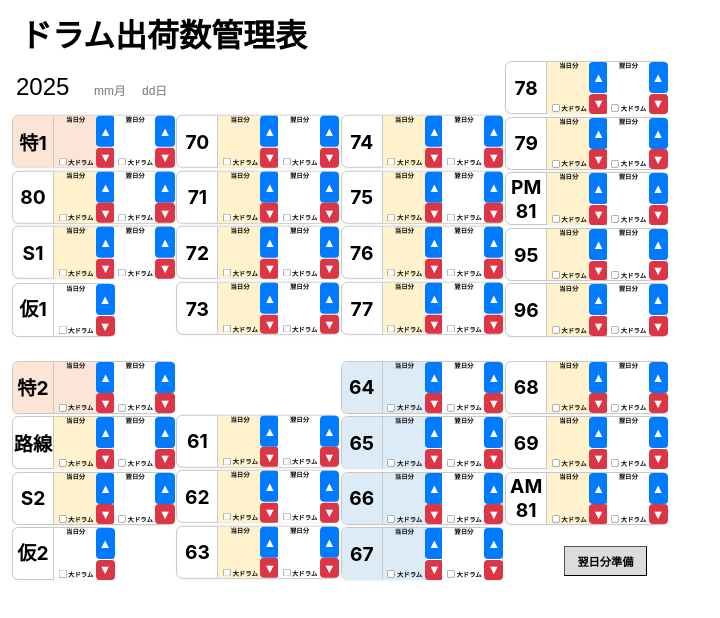
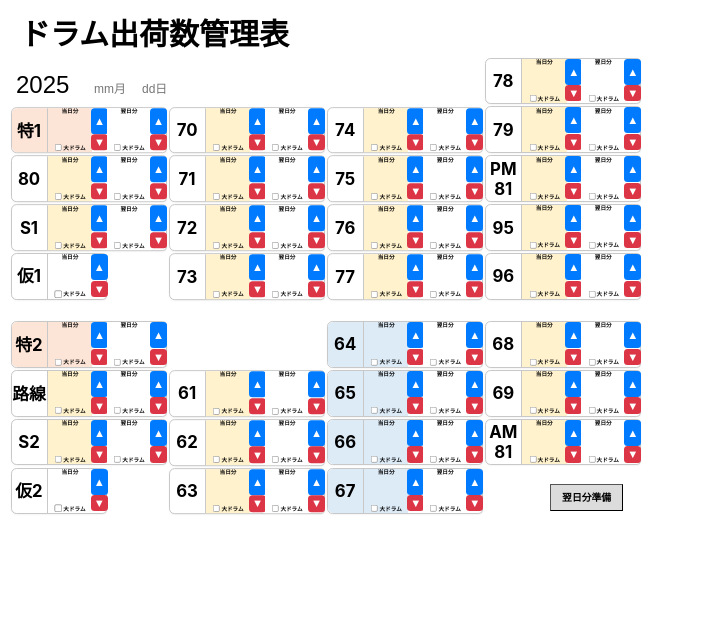
Before and after one commit to Rgtntppy/IBC, a React (Create React App) app: page /master in a window 1280 px wide. Shown: the top 618 px of the page, without its empty margins (0-720 px from the left). Built offline with nearby package versions, Linux system fonts and the light colour scheme; no server answers; the database is empty; the HTML template or start-up script is replaced by a standard one; what date-holidays would draw is missing.

Commit message:
レイアウト調整

```diff
--- a/src/components/master/ShipmentDesign.scss
+++ b/src/components/master/ShipmentDesign.scss
@@ -3,6 +3,7 @@ $binBlockHight: 60px;
 .shipmentTable {
 
     .title {
+        font-size: 30px;
         padding: 10px 20px;
         margin: 0;
     }
@@ -18,7 +19,7 @@ $binBlockHight: 60px;
         flex-wrap: nowrap;
         overflow-x: auto;
         width: fit-content;
-        zoom: 0.8;
+        zoom: 0.7;
 
         &::-webkit-scrollbar {
             display: none;
@@ -30,7 +31,7 @@ $binBlockHight: 60px;
             gap: 3px;
 
             &.column-lifted {
-                transform: translateY($binBlockHight*1.12);
+                transform: translateY($binBlockHight*1.17);
             }
 
 
--- a/src/components/master/binBlocks/binBlocks.scss
+++ b/src/components/master/binBlocks/binBlocks.scss
@@ -2,6 +2,7 @@ $binBlockHight: 64px;
 $border-color: 1px solid rgb(200, 200, 200);
 $thinRed-color: rgb(252, 228, 214);
 $thinYellow-color: rgb(255, 242, 204);
+$thinGreen-color: rgb(226, 239, 218);
 $thinBlue-color: rgb(221, 235, 247);
 $white-color: #fff;
 $block-radius: 8px;
@@ -21,7 +22,7 @@ $button-radius: 5px;
     $block-radius;
     box-shadow: 0 1px 3px rgba(0, 0, 0, 0.05);
     height: $binBlockHight;
-    width: 200px;
+    width: 220px;
 
     /* 左側: bin名 */
     .binName {
@@ -41,6 +42,10 @@ $button-radius: 5px;
             background-color: $thinRed-color;
         }
 
+        &.highlight-green {
+            background-color: $thinGreen-color;
+        }
+
         &.highlight-blue {
             background-color: $thinBlue-color;
         }
@@ -53,7 +58,7 @@ $button-radius: 5px;
         align-items: center;
         font-weight: bold;
         height: 100%;
-        width: 54px;
+        width: 64px;
         overflow: hidden;
         box-sizing: border-box;
 
@@ -96,6 +101,10 @@ $button-radius: 5px;
 
         &.highlight-red {
             background-color: $thinRed-color;
+        }
+
+        &.highlight-green {
+            background-color: $thinGreen-color;
         }
 
         &.highlight-blue {
--- a/src/components/master/binBlocks/onlytoday/onlytoday.scss
+++ b/src/components/master/binBlocks/onlytoday/onlytoday.scss
@@ -24,7 +24,7 @@ $button-radius: 5px;
     $block-radius;
     box-shadow: 0 1px 3px rgba(0, 0, 0, 0.05);
     height: $binBlockHight;
-    width: 125px;
+    width: 135px;
 
     .binNameWrapper {
         height: $binBlockHight;
@@ -81,7 +81,7 @@ $button-radius: 5px;
         align-items: center;
         font-weight: bold;
         height: 100%;
-        width: 54px;
+        width: 64px;
         overflow: hidden;
         box-sizing: border-box;
 
```
